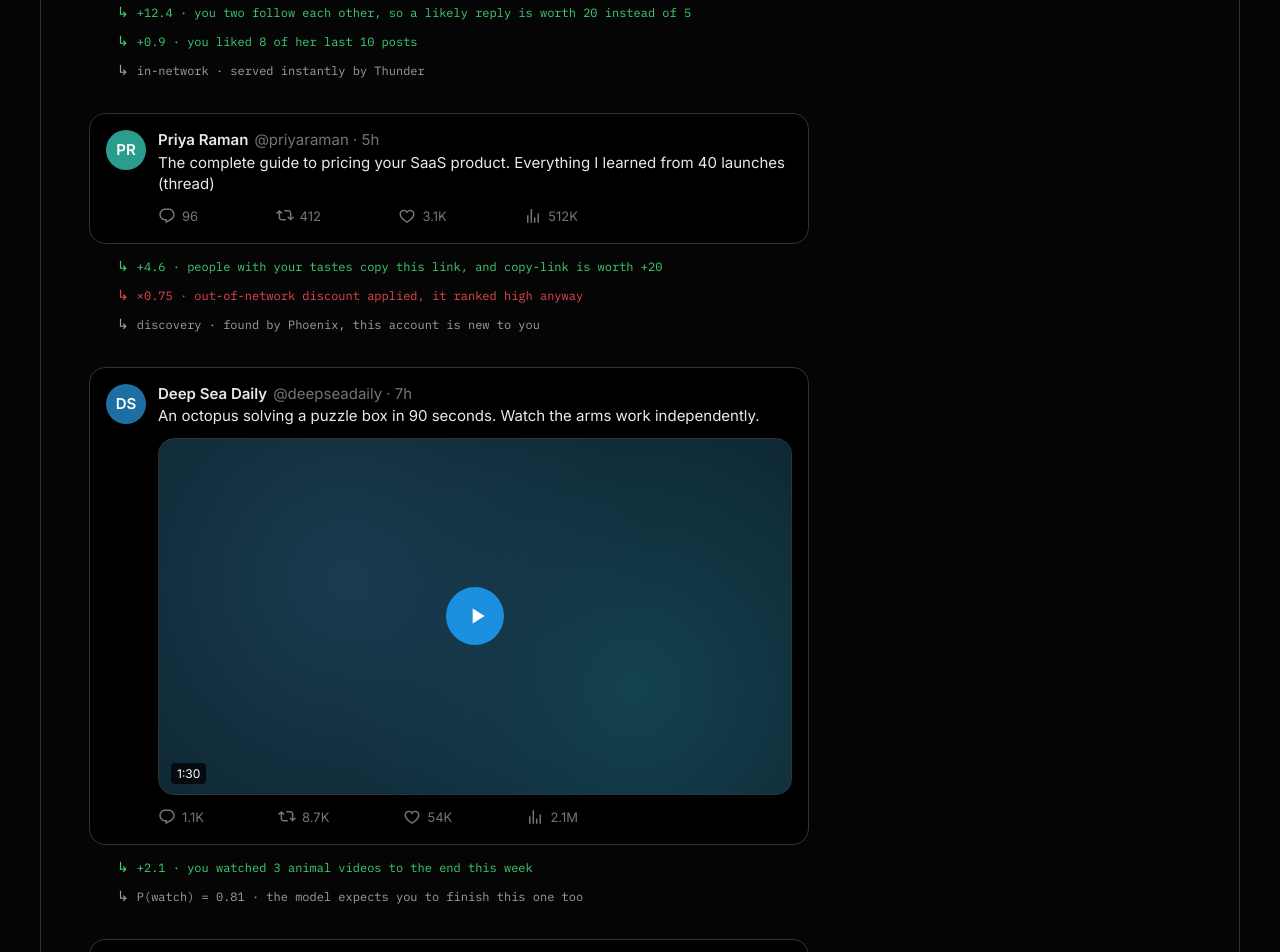
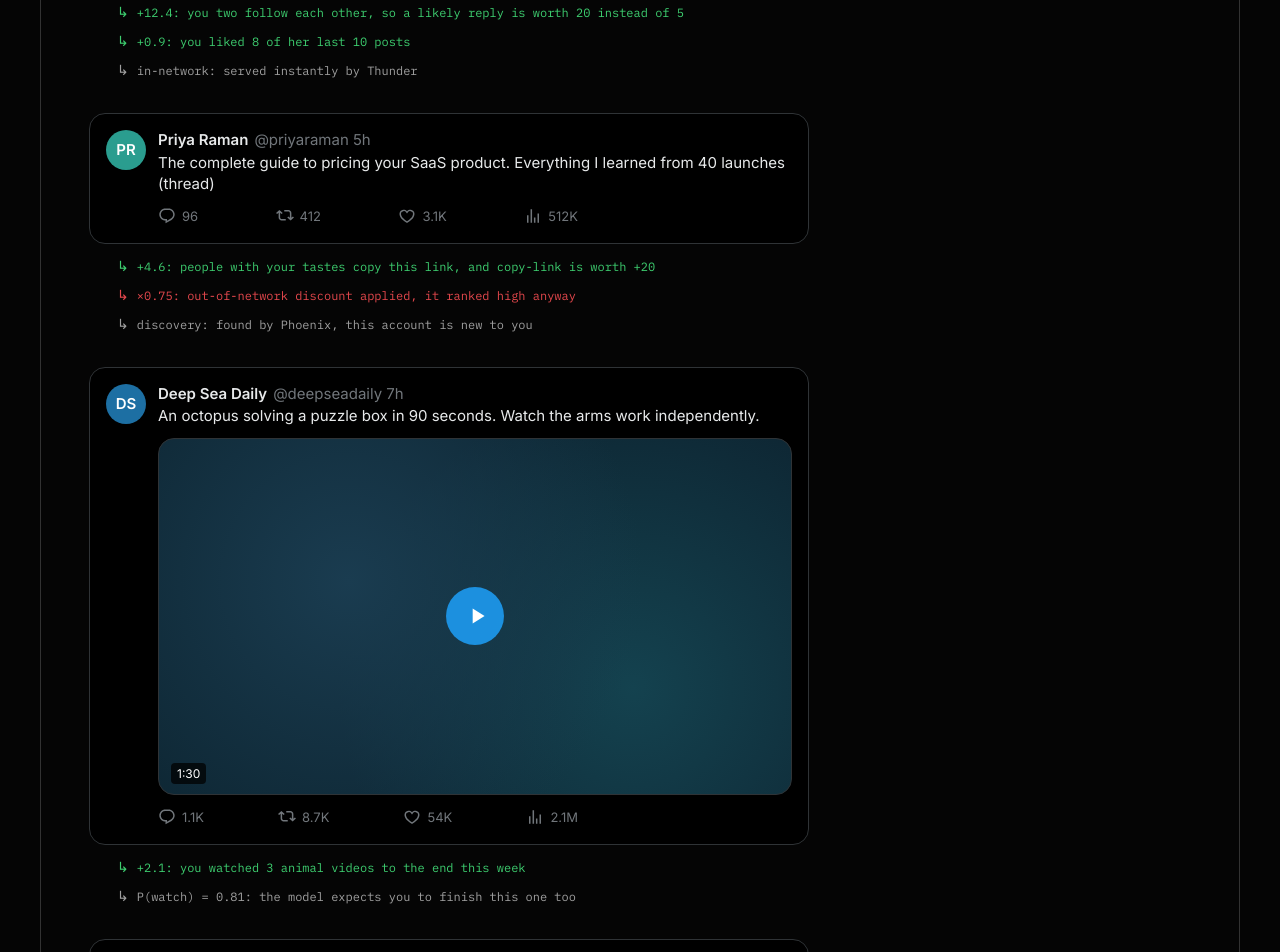
Before and after one commit to dabit3/insidetheforyou, a React (Vite) app: page / in a window 1280 px wide. Shown: the part 2040-2992 px from the top of the page. Built offline with nearby package versions, Linux system fonts and the light colour scheme.

Commit message:
layout update

```diff
--- a/src/App.tsx
+++ b/src/App.tsx
@@ -143,9 +143,9 @@ function Sources() {
       <div style={{ marginTop: 48, maxWidth: 760 }}>
         {(
           [
-            ['Thunder · people you follow', 1200],
-            ['Phoenix · ML discovery', 1000],
-            ['SimClusters · taste communities', 800],
+            ['Thunder: people you follow', 1200],
+            ['Phoenix: ML discovery', 1000],
+            ['SimClusters: taste communities', 800],
           ] as [string, number][]
         ).map(([label, n], i) => (
           <div className="weight-row" key={label}>
@@ -176,7 +176,7 @@ function Sources() {
           transition={{ duration: 0.6 }}
           style={{ padding: 32 }}
         >
-          <span className="tag">In-network · “Thunder”</span>
+          <span className="tag">In-network: “Thunder”</span>
           <h3 className="cell-title" style={{ fontSize: 24 }}>
             People you follow
           </h3>
@@ -193,7 +193,7 @@ function Sources() {
           transition={{ duration: 0.6, delay: 0.15 }}
           style={{ padding: 32 }}
         >
-          <span className="tag">Out-of-network · “Phoenix” + “SimClusters”</span>
+          <span className="tag">Out-of-network: “Phoenix” + “SimClusters”</span>
           <h3 className="cell-title" style={{ fontSize: 24 }}>
             People you don't (yet)
           </h3>
--- a/src/sections/DemoFeed.tsx
+++ b/src/sections/DemoFeed.tsx
@@ -27,9 +27,9 @@ const FEED: FeedPost[] = [
     body: 'Just shipped the new onboarding flow. Six months of work, live for everyone today.',
     stats: ['214', '186', '2.4K', '148K'],
     notes: [
-      ['+12.4 · you two follow each other, so a likely reply is worth 20 instead of 5', 'good'],
-      ['+0.9 · you liked 8 of her last 10 posts', 'good'],
-      ['in-network · served instantly by Thunder', 'info'],
+      ['+12.4: you two follow each other, so a likely reply is worth 20 instead of 5', 'good'],
+      ['+0.9: you liked 8 of her last 10 posts', 'good'],
+      ['in-network: served instantly by Thunder', 'info'],
     ],
   },
   {
@@ -42,9 +42,9 @@ const FEED: FeedPost[] = [
     body: 'The complete guide to pricing your SaaS product. Everything I learned from 40 launches (thread)',
     stats: ['96', '412', '3.1K', '512K'],
     notes: [
-      ['+4.6 · people with your tastes copy this link, and copy-link is worth +20', 'good'],
-      ['×0.75 · out-of-network discount applied, it ranked high anyway', 'bad'],
-      ['discovery · found by Phoenix, this account is new to you', 'info'],
+      ['+4.6: people with your tastes copy this link, and copy-link is worth +20', 'good'],
+      ['×0.75: out-of-network discount applied, it ranked high anyway', 'bad'],
+      ['discovery: found by Phoenix, this account is new to you', 'info'],
     ],
   },
   {
@@ -58,8 +58,8 @@ const FEED: FeedPost[] = [
     video: true,
     stats: ['1.1K', '8.7K', '54K', '2.1M'],
     notes: [
-      ['+2.1 · you watched 3 animal videos to the end this week', 'good'],
-      ['P(watch) = 0.81 · the model expects you to finish this one too', 'info'],
+      ['+2.1: you watched 3 animal videos to the end this week', 'good'],
+      ['P(watch) = 0.81: the model expects you to finish this one too', 'info'],
     ],
   },
   {
@@ -72,7 +72,7 @@ const FEED: FeedPost[] = [
     body: 'Follow-up: the 5 mistakes we made building it, so you don\u2019t have to.',
     stats: ['58', '44', '890', '61K'],
     notes: [
-      ['×0.5 · second post from Sara this refresh, author diversity decay', 'bad'],
+      ['×0.5: second post from Sara this refresh, author diversity decay', 'bad'],
       ['it still outscored every post below it', 'info'],
     ],
   },
@@ -142,7 +142,7 @@ export function DemoFeed() {
                 <div className="tweet-head">
                   <span className="tweet-name">{p.name}</span>
                   <span className="tweet-meta">
-                    {p.handle} · {p.time}
+                    {p.handle} {p.time}
                   </span>
                 </div>
                 <p className="tweet-body">{p.body}</p>
@@ -423,7 +423,7 @@ export function ActionEffects() {
     if (reportedTopics.size > 0)
       parts.push(`report sent: ${[...reportedTopics].join(', ')} buried`)
     const summary =
-      parts.join(' · ') || 'nothing yet. act on a post to start training it.'
+      parts.join(', ') || 'nothing yet. act on a post to start training it.'
 
     return { ranked, summary }
   }, [acts, today, pool])
```
